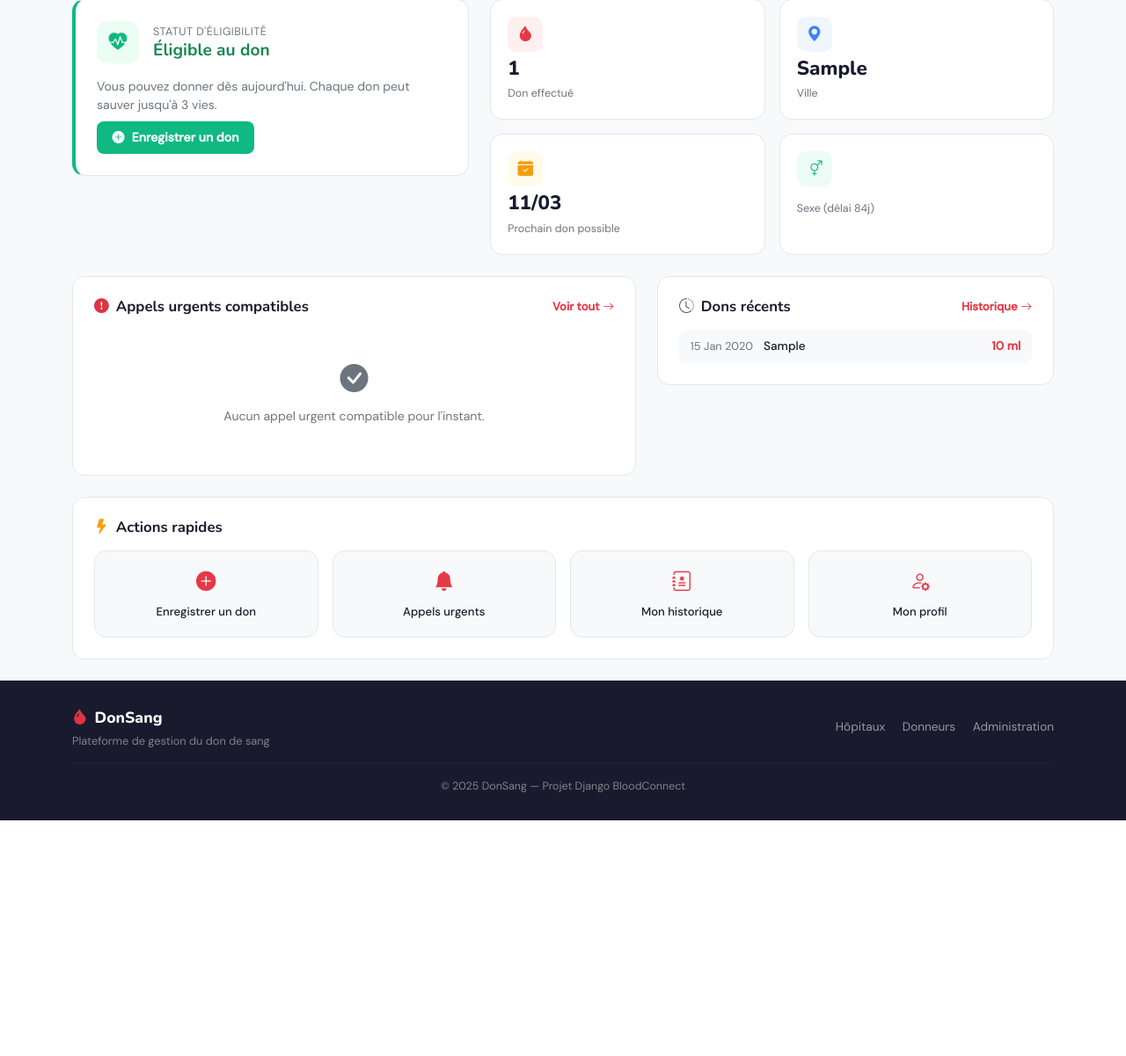
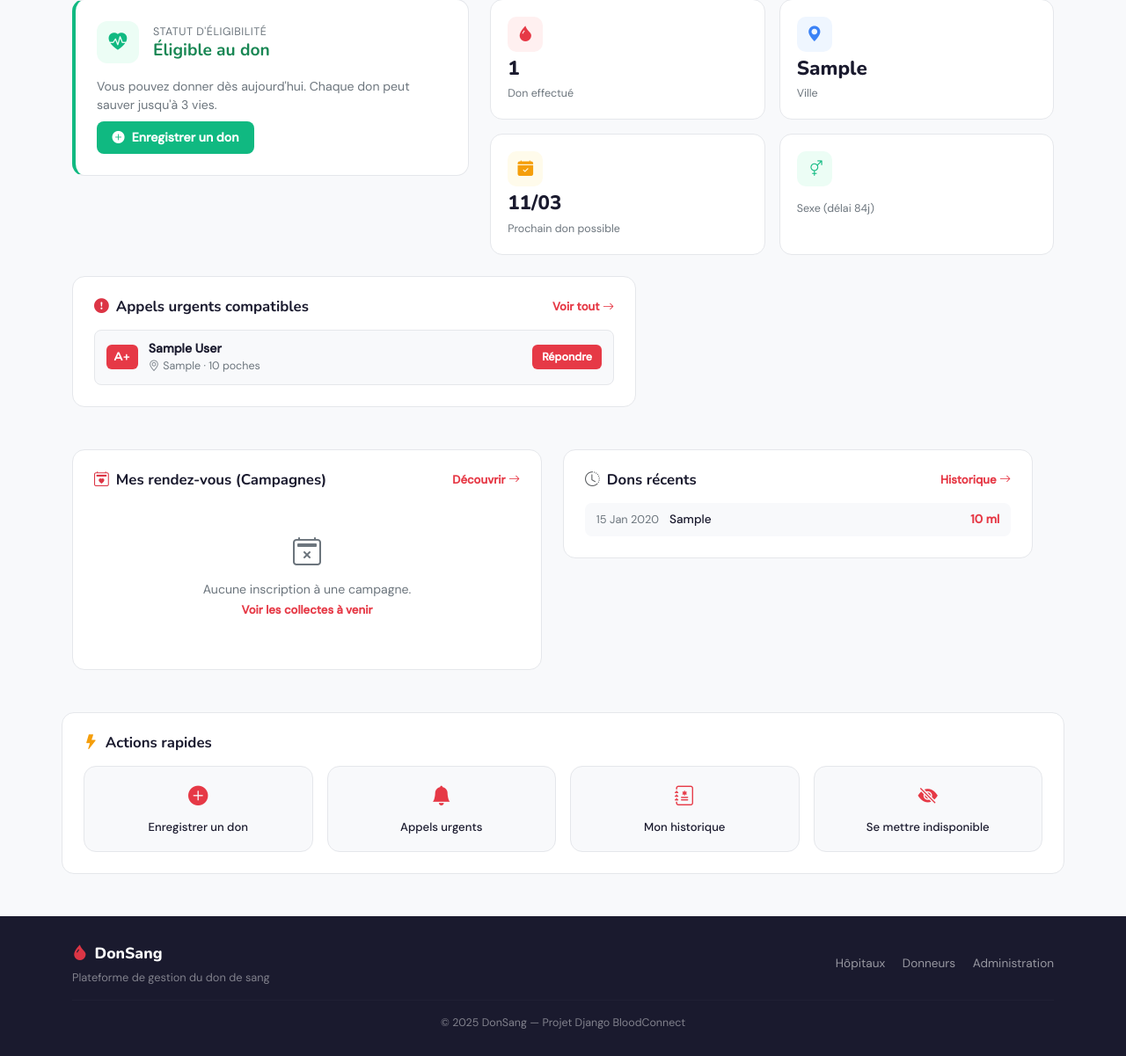
Before and after one commit to omnia-bit/projet-don-de-sang, a Django app: page /donneurs/ in a window 1280 px wide. Shown: the part 195-1396 px from the top of the page at 88% size. Before the commit the page ends 1128 px from the top, so only its background shows below. Run offline with Django 5.2, Linux system fonts and the light colour scheme; a user stored in the database is signed in; tables that the repository leaves empty hold one stand-in row (values such as "Sample post").

Commit message:
Espace donneurs : inscriptions aux campagnes et statut

```diff
--- a/donneurs/forms.py
+++ b/donneurs/forms.py
@@ -2,7 +2,7 @@ from django import forms
 from django.utils import timezone
 from .models import Don, ReponseAppel
 
-# Import sécurisé de HopitalProfile
+
 try:
     from accounts.models import HopitalProfile
     HOPITAL_QUERYSET = HopitalProfile.objects.filter(valide=True)
--- a/donneurs/urls.py
+++ b/donneurs/urls.py
@@ -5,12 +5,11 @@ app_name = 'donneurs'
 
 urlpatterns = [
     path('', views.dashboard, name='dashboard'),
-
     path('enregistrer-don/', views.enregistrer_don, name='enregistrer_don'),
-
     path('historique/', views.historique_dons, name='historique_dons'),
-
     path('appels-urgents/', views.appels_urgents, name='appels_urgents'),
-
-    path('repondre-appel/<int:id>/', views.repondre_appel, name='repondre_appel'),
+    path('repondre-appel/<int:demande_id>/', views.repondre_appel, name='repondre_appel'),
+    path('campagnes/', views.liste_campagnes, name='liste_campagnes'),
+    path('campagnes/inscription/<int:campagne_id>/', views.sinscrire_campagne, name='sinscrire_campagne'),
+    path('profil/toggle-status/', views.toggle_disponibilite, name='toggle_status'),
 ]
--- a/donneurs/views.py
+++ b/donneurs/views.py
@@ -3,14 +3,13 @@ from django.contrib.auth.decorators import login_required
 from django.contrib import messages
 from django.utils import timezone
 from datetime import timedelta
+from django.http import HttpResponse
 
 from accounts.models import DonneurProfile, HopitalProfile
-from .models import Don, ReponseAppel
+from .models import Don, ReponseAppel, InscriptionCampagne
 from .forms import DonForm, ReponseAppelForm
+from hopitaux.models import DemandeSang, CampagneCollecte
 
-# ─────────────────────────────────────────────
-# Tableau de compatibilité sanguine
-# ─────────────────────────────────────────────
 COMPATIBILITE = {
     'O-':  ['O-', 'O+', 'A-', 'A+', 'B-', 'B+', 'AB-', 'AB+'],
     'O+':  ['O+', 'A+', 'B+', 'AB+'],
@@ -45,21 +44,13 @@ def _calcul_eligibilite(donneur):
 
 
 def _get_appels(donneur):
-    """Récupère les demandes urgentes compatibles depuis hopitaux (import sécurisé)."""
-    try:
-        from hopitaux.models import DemandeUrgente
-        groupes = COMPATIBILITE.get(donneur.groupe_sanguin, [donneur.groupe_sanguin])
-        return DemandeUrgente.objects.filter(
-            groupe_sanguin__in=groupes,
-            statut='active'
-        ).select_related('hopital').order_by('-date_creation')
-    except Exception:
-        return []
-
-
-# ─────────────────────────────────────────────
+    """Récupère les demandes urgentes compatibles."""
+    groupes = COMPATIBILITE.get(donneur.groupe_sanguin, [donneur.groupe_sanguin])
+    return DemandeSang.objects.filter(
+        groupe_sanguin__in=groupes,
+        statut='active'
+    ).select_related('hopital').order_by('-date_publication')
 # TABLEAU DE BORD
-# ─────────────────────────────────────────────
 @login_required
 def dashboard(request):
     donneur = _get_donneur(request)
@@ -71,6 +62,12 @@ def dashboard(request):
     dons_recents  = Don.objects.filter(donneur=donneur).order_by('-date_don')[:5]
     total_dons    = Don.objects.filter(donneur=donneur).count()
     appels_compat = list(_get_appels(donneur))[:3]
+
+    # Rappel des inscriptions aux campagnes (Point 3.4)
+    prochaines_campagnes = InscriptionCampagne.objects.filter(
+        donneur=donneur,
+        campagne__date_fin__gte=timezone.now()
+    ).select_related('campagne')[:3]
 
     # Calcul barre de progression
     progression   = 100
@@ -91,12 +88,9 @@ def dashboard(request):
         'dons_recents':   dons_recents,
         'total_dons':     total_dons,
         'appels_compatibles': appels_compat,
+        'prochaines_campagnes': prochaines_campagnes,
     })
-
-
-# ─────────────────────────────────────────────
 # HISTORIQUE DES DONS
-# ─────────────────────────────────────────────
 @login_required
 def historique_dons(request):
     donneur = _get_donneur(request)
@@ -113,11 +107,7 @@ def historique_dons(request):
         'total_dons': dons.count(),
         'total_ml':   total_ml,
     })
-
-
-# ─────────────────────────────────────────────
 # ENREGISTRER UN DON
-# ─────────────────────────────────────────────
 @login_required
 def enregistrer_don(request):
     donneur = _get_donneur(request)
@@ -148,11 +138,7 @@ def enregistrer_don(request):
         'form':    form,
         'donneur': donneur,
     })
-
-
-# ─────────────────────────────────────────────
 # APPELS URGENTS
-# ─────────────────────────────────────────────
 @login_required
 def appels_urgents(request):
     donneur = _get_donneur(request)
@@ -163,6 +149,8 @@ def appels_urgents(request):
     est_eligible, prochaine_date = _calcul_eligibilite(donneur)
     appels           = _get_appels(donneur)
     groupes_compat   = COMPATIBILITE.get(donneur.groupe_sanguin, [donneur.groupe_sanguin])
+
+    # Récupérer les IDs des demandes auxquelles le donneur a déjà répondu
     reponses_ids     = list(
         ReponseAppel.objects.filter(donneur=donneur).values_list('demande_id', flat=True)
     )
@@ -175,11 +163,7 @@ def appels_urgents(request):
         'reponses_ids':       reponses_ids,
         'groupes_compatibles': groupes_compat,
     })
-
-
-# ─────────────────────────────────────────────
 # RÉPONDRE À UN APPEL
-# ─────────────────────────────────────────────
 @login_required
 def repondre_appel(request, demande_id):
     donneur = _get_donneur(request)
@@ -192,17 +176,10 @@ def repondre_appel(request, demande_id):
         messages.warning(request, f"Vous n'êtes pas éligible avant le {prochaine_date}.")
         return redirect('donneurs:appels_urgents')
 
-    if ReponseAppel.objects.filter(donneur=donneur, demande_id=demande_id).exists():
+    demande = get_object_or_404(DemandeSang, id=demande_id, statut='active')
+
+    if ReponseAppel.objects.filter(donneur=donneur, demande=demande).exists():
         messages.info(request, "Vous avez déjà répondu à cet appel.")
-        return redirect('donneurs:appels_urgents')
-
-    # Import sécurisé de DemandeUrgente
-    demande = None
-    try:
-        from hopitaux.models import DemandeUrgente
-        demande = get_object_or_404(DemandeUrgente, id=demande_id, statut='active')
-    except Exception:
-        messages.error(request, "Cette demande est introuvable ou déjà clôturée.")
         return redirect('donneurs:appels_urgents')
 
     if request.method == 'POST':
@@ -210,7 +187,7 @@ def repondre_appel(request, demande_id):
         if form.is_valid():
             reponse            = form.save(commit=False)
             reponse.donneur    = donneur
-            reponse.demande_id = demande_id
+            reponse.demande    = demande
             reponse.save()
             messages.success(
                 request,
@@ -225,6 +202,86 @@ def repondre_appel(request, demande_id):
         'demande': demande,
         'donneur': donneur,
     })
+# GESTION DES CAMPAGNES (NOUVEAU)
+@login_required
+def liste_campagnes(request):
+    donneur = _get_donneur(request)
+    if not donneur: return redirect('accueil')
+
+    campagnes = CampagneCollecte.objects.filter(date_fin__gte=timezone.now()).order_by('date_debut')
+    # On marque les campagnes auxquelles le donneur est déjà inscrit
+    inscriptions_ids = InscriptionCampagne.objects.filter(donneur=donneur).values_list('campagne_id', flat=True)
+
+    return render(request, 'donneurs/liste_campagnes.html', {
+        'campagnes': campagnes,
+        'inscriptions_ids': list(inscriptions_ids)
+    })
+
+@login_required
+def sinscrire_campagne(request, campagne_id):
+    donneur = _get_donneur(request)
+    campagne = get_object_or_404(CampagneCollecte, id=campagne_id)
+
+    # Vérification si déjà inscrit
+    if InscriptionCampagne.objects.filter(donneur=donneur, campagne=campagne).exists():
+        messages.warning(request, "Vous êtes déjà inscrit à cette campagne.")
+        return redirect('donneurs:liste_campagnes')
+
+    # Génération des créneaux horaires
+    creneaux = []
+    duree_totale = (campagne.date_fin - campagne.date_debut).total_seconds() / 3600
+    intervalle = max(duree_totale / campagne.nb_creneaux, 0.5)
+
+    capacité_par_creneau = max(campagne.capacite_totale // campagne.nb_creneaux, 1)
+
+    current_time = campagne.date_debut
+    for i in range(campagne.nb_creneaux):
+        fin_creneau = current_time + timedelta(hours=intervalle)
+        label = f"{current_time.strftime('%H:%M')} - {fin_creneau.strftime('%H:%M')}"
+
+        count = InscriptionCampagne.objects.filter(campagne=campagne, creneau_horaire=label).count()
+        disponible = count < capacité_par_creneau
+
+        creneaux.append({
+            'label': label,
+            'disponible': disponible,
+            'places_restantes': capacité_par_creneau - count
+        })
+        current_time = fin_creneau
+
+    if request.method == 'POST':
+        choix = request.POST.get('creneau')
+        if choix:
+            count = InscriptionCampagne.objects.filter(campagne=campagne, creneau_horaire=choix).count()
+            if count < capacité_par_creneau:
+                InscriptionCampagne.objects.create(
+                    donneur=donneur,
+                    campagne=campagne,
+                    creneau_horaire=choix
+                )
+                messages.success(request, f"✅ Inscription confirmée pour le créneau {choix} !")
+                return redirect('donneurs:dashboard')
+            else:
+                messages.error(request, "Désolé, ce créneau est désormais complet.")
+        else:
+            messages.error(request, "Veuillez choisir un créneau horaire.")
+
+    return render(request, 'donneurs/sinscrire_campagne.html', {
+        'campagne': campagne,
+        'creneaux': creneaux
+    })
+
+@login_required
+def toggle_disponibilite(request):
+    donneur = _get_donneur(request)
+    if not donneur: return redirect('accueil')
+
+    donneur.actif = not donneur.actif
+    donneur.save()
+
+    status = "activé" if donneur.actif else "désactivé (indisponible)"
+    messages.info(request, f"Votre statut a été mis à jour : compte {status}.")
+    return redirect('donneurs:dashboard')
 
 def index(request):
     return HttpResponse("Page donneurs fonctionne")
--- a/templates/donneurs/dashboard.html
+++ b/templates/donneurs/dashboard.html
@@ -18,6 +18,11 @@
           <h1 class="page-header-title mb-0">
             Bonjour, {{ donneur.user.first_name|default:donneur.user.username }}
             <span class="badge-groupe">{{ donneur.groupe_sanguin }}</span>
+            {% if not donneur.actif %}
+              <span class="badge bg-warning text-dark fs-6 ms-2" style="border-radius:20px; vertical-align: middle;">
+                <i class="bi bi-moon-stars-fill me-1"></i> Indisponible
+              </span>
+            {% endif %}
           </h1>
         </div>
       </div>
@@ -120,7 +125,7 @@
                 <div class="appel-groupe">{{ appel.groupe_sanguin }}</div>
                 <div class="appel-info">
                   <p class="appel-hopital mb-0">{{ appel.hopital.nom }}</p>
-                  <p class="appel-ville mb-0"><i class="bi bi-geo-alt me-1"></i>{{ appel.hopital.ville }} · {{ appel.quantite }} poche{{ appel.quantite|pluralize }}</p>
+                  <p class="appel-ville mb-0"><i class="bi bi-geo-alt me-1"></i>{{ appel.hopital.ville }} · {{ appel.quantite_necessaire }} poche{{ appel.quantite_necessaire|pluralize }}</p>
                 </div>
                 <a href="{% url 'donneurs:repondre_appel' appel.id %}" class="btn-appel-sm">Répondre</a>
               </div>
@@ -135,8 +140,45 @@
         </div>
       </div>
 
-      <!-- ── Dons récents ── -->
-      <div class="col-lg-5">
+    <!-- ── Campagnes & Inscriptions (Point 3.4) ── -->
+    <div class="row g-4 mb-4">
+      <div class="col-lg-6">
+        <div class="dash-card">
+          <div class="section-head d-flex justify-content-between align-items-center mb-3">
+            <h2 class="section-title-sm">
+              <i class="bi bi-calendar2-heart text-danger me-2"></i>Mes rendez-vous (Campagnes)
+            </h2>
+            <a href="{% url 'donneurs:liste_campagnes' %}" class="btn-link-red">Découvrir <i class="bi bi-arrow-right"></i></a>
+          </div>
+          {% if prochaines_campagnes %}
+            <div class="d-flex flex-column gap-2">
+              {% for insc in prochaines_campagnes %}
+              <div class="appel-row" style="border-left-color: #22c55e;">
+                <div class="appel-info">
+                  <p class="appel-hopital mb-0">{{ insc.campagne.titre }}</p>
+                  <p class="appel-ville mb-0">
+                    <i class="bi bi-clock me-1"></i>{{ insc.creneau_horaire }} ·
+                    <i class="bi bi-geo-alt me-1"></i>{{ insc.campagne.lieu }}
+                  </p>
+                </div>
+                <div class="text-end">
+                   <span class="badge bg-success-light text-success">{{ insc.campagne.date_debut|date:"d M" }}</span>
+                </div>
+              </div>
+              {% endfor %}
+            </div>
+          {% else %}
+            <div class="empty-state">
+              <i class="bi bi-calendar2-x"></i>
+              <p>Aucune inscription à une campagne.</p>
+              <a href="{% url 'donneurs:liste_campagnes' %}" class="btn-link-red">Voir les collectes à venir</a>
+            </div>
+          {% endif %}
+        </div>
+      </div>
+
+      <!-- ── Dons récents (Déplacé) ── -->
+      <div class="col-lg-6">
         <div class="dash-card">
           <div class="section-head d-flex justify-content-between align-items-center mb-3">
             <h2 class="section-title-sm">
@@ -158,7 +200,6 @@
             <div class="empty-state">
               <i class="bi bi-droplet"></i>
               <p>Aucun don enregistré.</p>
-              <a href="{% url 'donneurs:enregistrer_don' %}" class="btn-link-red">Enregistrer mon premier don</a>
             </div>
           {% endif %}
         </div>
@@ -188,9 +229,9 @@
           </a>
         </div>
         <div class="col-6 col-md-3">
-          <a href="{% url 'accounts:modifier_profil' %}" class="quick-action">
-            <i class="bi bi-person-gear"></i>
-            <span>Mon profil</span>
+          <a href="{% url 'donneurs:toggle_status' %}" class="quick-action {% if not donneur.actif %}bg-warning-light{% endif %}">
+            <i class="bi {% if donneur.actif %}bi-eye-slash-fill{% else %}bi-eye-fill{% endif %}"></i>
+            <span>{% if donneur.actif %}Se mettre indisponible{% else %}Se remettre actif{% endif %}</span>
           </a>
         </div>
       </div>
```
Also changed, not shown: donneurs/models.py (+30 -16 lines), templates/donneurs/enregistrer_don.html (+28 -0 lines), templates/donneurs/liste_campagnes.html (added, +49 -0 lines), templates/donneurs/sinscrire_campagne.html (added, +50 -0 lines), donneurs/migrations/0001_initial.py, donneurs/migrations/0002_alter_don_donneur_don_hopital_reponseappel_and_more.py (deleted), donneurs/migrations/0003_alter_don_options_alter_reponseappel_options_and_more.py (deleted), static/img/logo_admin.png (added).
